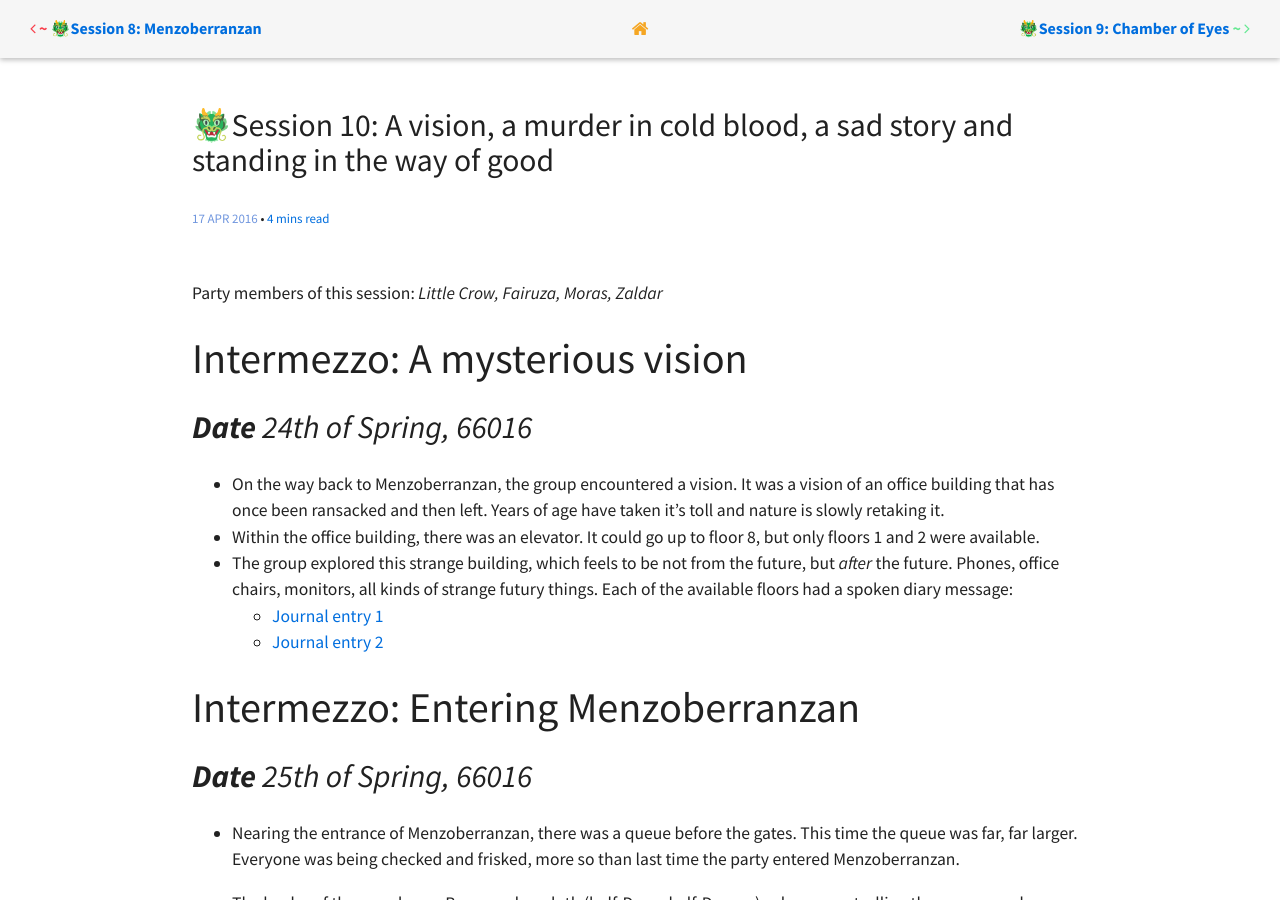
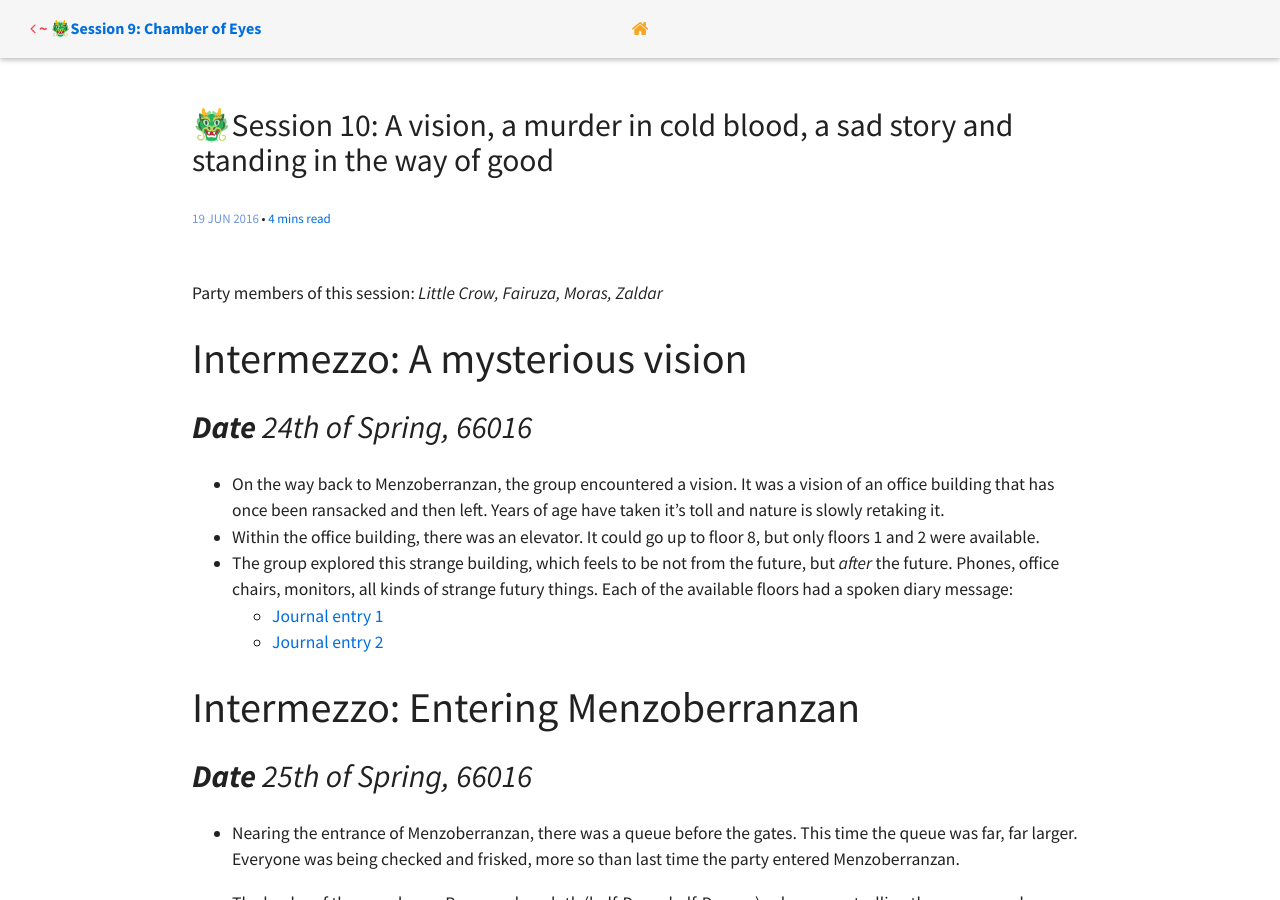
Before and after one commit to eirvandelden/eirvandelden.github.io, a Jekyll site: the page built from _posts/dnd/2016-06-19-session-10.markdown, in a window 1280 px wide and 900 px high. Built offline with Jekyll 4.4.1, drawn with Linux system fonts in a browser that asks for light colours; comment, search, counter and statistics services are not loaded.

Commit message:
AND the correct date -_-'

```diff
--- a/_posts/dnd/2016-06-19-session-10.markdown
+++ b/_posts/dnd/2016-06-19-session-10.markdown
@@ -4,7 +4,7 @@
 categories: dungeons-and-dragons
 tags: [5e, Campaign-Thunderspire Labyrinth, Adventure log]
 comments: true
-date: 2016-04-17
+date: 2016-06-19
 ---
 
 Party members of this session: _Little Crow, Fairuza, Moras, Zaldar_
```
